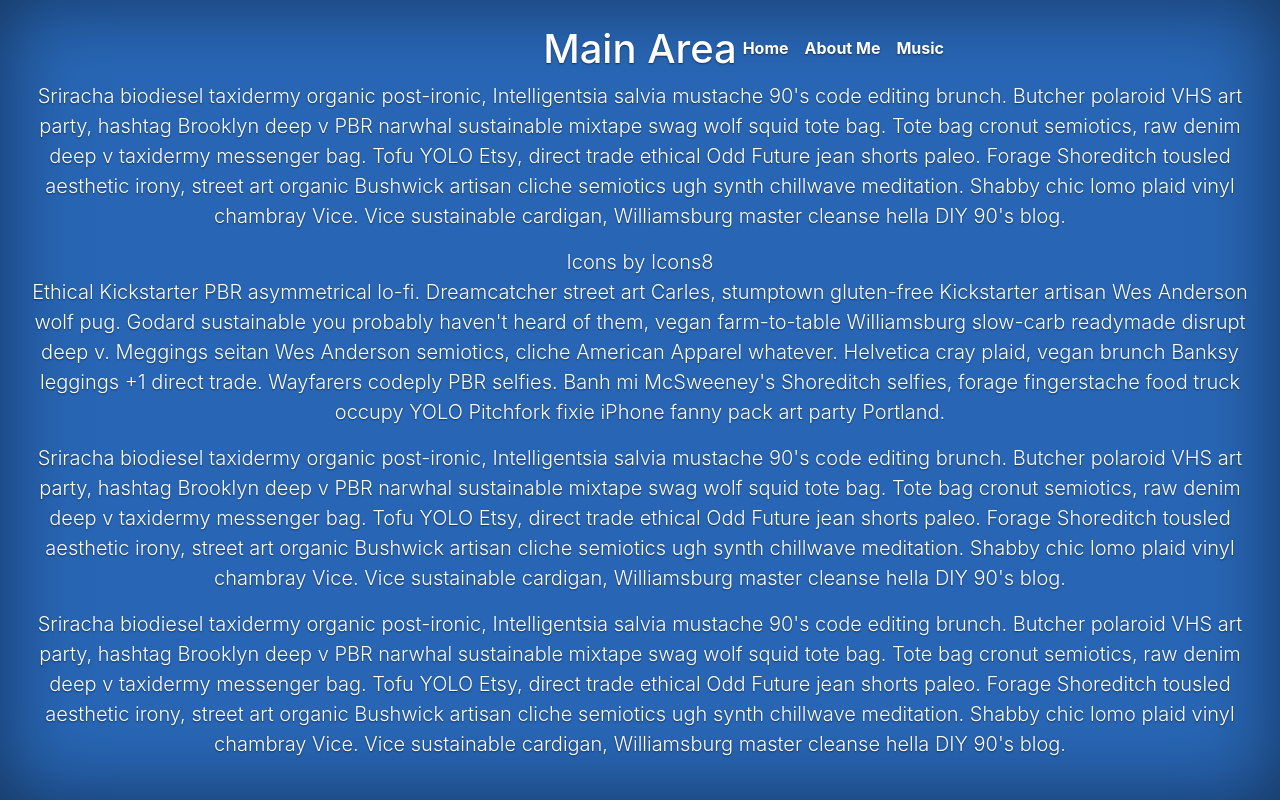
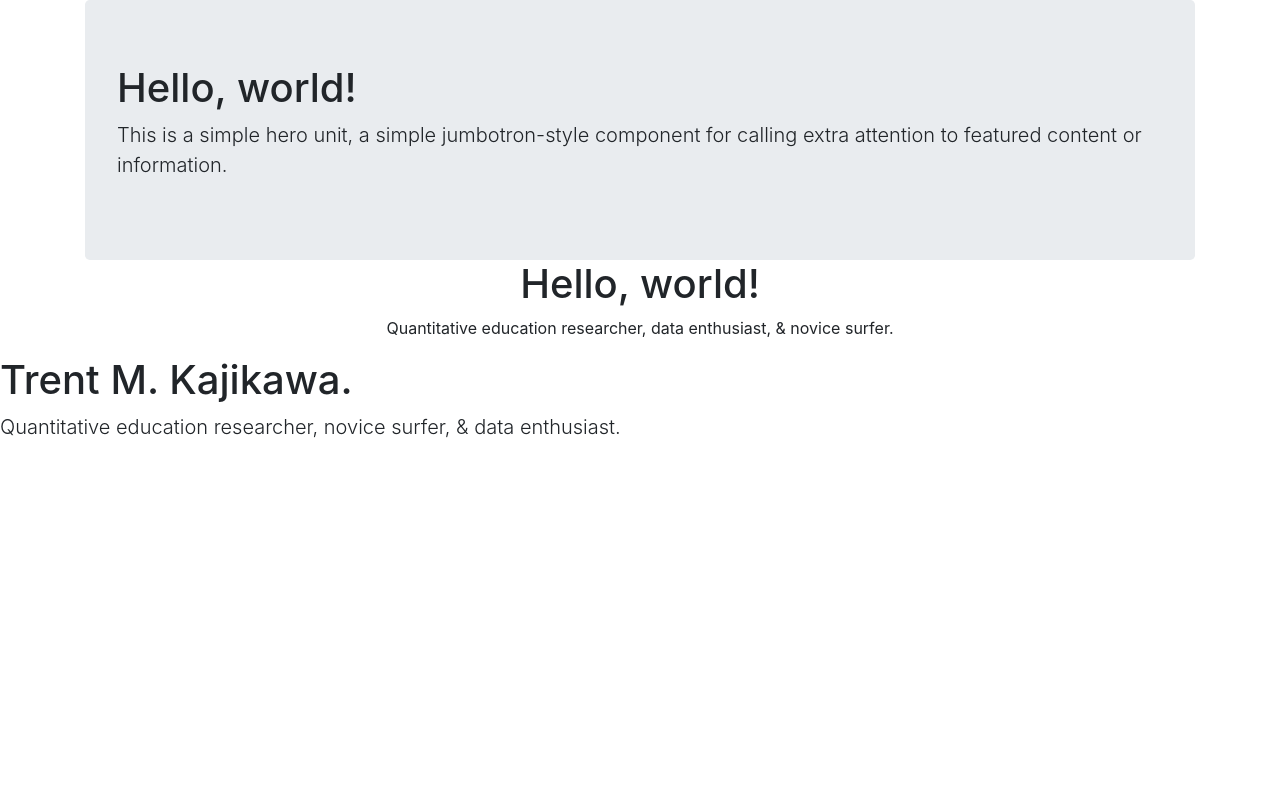
Before and after one commit to tkajikawa/personal_website, a Flask app: page /aboutme/ in a window 1280 px wide. Run offline with Flask 2, Linux system fonts and the light colour scheme; some libraries are stand-ins or nearby versions.

Commit message:
start building website from scratch

```diff
--- a/app/templates/aboutme.html
+++ b/app/templates/aboutme.html
@@ -8,57 +8,32 @@
     <!-- Bootstrap CSS -->
     <link rel="stylesheet" href="https://maxcdn.bootstrapcdn.com/bootstrap/4.0.0/css/bootstrap.min.css" integrity="sha384-Gn5384xqQ1aoWXA+058RXPxPg6fy4IWvTNh0E263XmFcJlSAwiGgFAW/dAiS6JXm" crossorigin="anonymous">
 
-    <link rel="stylesheet" type="text/css" href="{{ url_for('static', filename='css/main.css')}}">
-
-    <title>About Trent</title>
+    <title>Hello, world!</title>
   </head>
   <body>
-      <div class="site-wrapper">
 
-          <div class="site-wrapper-inner">
-
-            <div class="cover-container">
-
-              <div class="masthead clearfix">
-                <div class="inner">
-                  <!-- <h3 class="masthead-brand">Trent Kajikawa</h3> -->
-                  <nav class="nav nav-masthead">
-                    <a class="nav-link" href="{{ url_for('index') }}">Home</a>
-                    <a class="nav-link" href="{{ url_for('aboutme') }}">About Me</a>
-                    <a class="nav-link" href="{{ url_for('music') }}">Music</a>
-                  </nav>
-                </div>
-              </div>
-            </div>
-
-          <div class="inner cover">
-            <div class="lead" id="main">
-              <h1>Main Area</h1>
-
-              <p>Sriracha biodiesel taxidermy organic post-ironic, Intelligentsia salvia mustache 90's code editing brunch. Butcher polaroid VHS art party, hashtag Brooklyn deep v PBR narwhal sustainable mixtape swag wolf squid tote bag. Tote bag cronut semiotics,
-                  raw denim deep v taxidermy messenger bag. Tofu YOLO Etsy, direct trade ethical Odd Future jean shorts paleo. Forage Shoreditch tousled aesthetic irony, street art organic Bushwick artisan cliche semiotics ugh synth chillwave meditation.
-                  Shabby chic lomo plaid vinyl chambray Vice. Vice sustainable cardigan, Williamsburg master cleanse hella DIY 90's blog.</p>
-                  <a href="https://icons8.com/icon/118502/facebook">Icons by Icons8</a>
-              <p>Ethical Kickstarter PBR asymmetrical lo-fi. Dreamcatcher street art Carles, stumptown gluten-free Kickstarter artisan Wes Anderson wolf pug. Godard sustainable you probably haven't heard of them, vegan farm-to-table Williamsburg slow-carb
-                  readymade disrupt deep v. Meggings seitan Wes Anderson semiotics, cliche American Apparel whatever. Helvetica cray plaid, vegan brunch Banksy leggings +1 direct trade. Wayfarers codeply PBR selfies. Banh mi McSweeney's Shoreditch selfies,
-                  forage fingerstache food truck occupy YOLO Pitchfork fixie iPhone fanny pack art party Portland.</p>
-
-              <p>Sriracha biodiesel taxidermy organic post-ironic, Intelligentsia salvia mustache 90's code editing brunch. Butcher polaroid VHS art party, hashtag Brooklyn deep v PBR narwhal sustainable mixtape swag wolf squid tote bag. Tote bag cronut semiotics,
-                  raw denim deep v taxidermy messenger bag. Tofu YOLO Etsy, direct trade ethical Odd Future jean shorts paleo. Forage Shoreditch tousled aesthetic irony, street art organic Bushwick artisan cliche semiotics ugh synth chillwave meditation.
-                  Shabby chic lomo plaid vinyl chambray Vice. Vice sustainable cardigan, Williamsburg master cleanse hella DIY 90's blog.</p>
-
-              <p>Sriracha biodiesel taxidermy organic post-ironic, Intelligentsia salvia mustache 90's code editing brunch. Butcher polaroid VHS art party, hashtag Brooklyn deep v PBR narwhal sustainable mixtape swag wolf squid tote bag. Tote bag cronut semiotics,
-                  raw denim deep v taxidermy messenger bag. Tofu YOLO Etsy, direct trade ethical Odd Future jean shorts paleo. Forage Shoreditch tousled aesthetic irony, street art organic Bushwick artisan cliche semiotics ugh synth chillwave meditation.
-                  Shabby chic lomo plaid vinyl chambray Vice. Vice sustainable cardigan, Williamsburg master cleanse hella DIY 90's blog.</p>
-            </div>
-          </div>
-      </div>
+    <div class="container">
+        <div class="jumbotron my-auto">
+          <h1>Hello, world!</h1>
+          <p class="lead">This is a simple hero unit, a simple jumbotron-style component for calling extra attention to featured content or information.</p>
+        </div>
     </div>
 
-    <!-- Optional JavaScript -->
-    <!-- jQuery first, then Popper.js, then Bootstrap JS -->
-    <script src="https://code.jquery.com/jquery-3.2.1.slim.min.js" integrity="sha384-KJ3o2DKtIkvYIK3UENzmM7KCkRr/rE9/Qpg6aAZGJwFDMVNA/GpGFF93hXpG5KkN" crossorigin="anonymous"></script>
-    <script src="https://cdnjs.cloudflare.com/ajax/libs/popper.js/1.12.9/umd/popper.min.js" integrity="sha384-ApNbgh9B+Y1QKtv3Rn7W3mgPxhU9K/ScQsAP7hUibX39j7fakFPskvXusvfa0b4Q" crossorigin="anonymous"></script>
-    <script src="https://maxcdn.bootstrapcdn.com/bootstrap/4.0.0/js/bootstrap.min.js" integrity="sha384-JZR6Spejh4U02d8jOt6vLEHfe/JQGiRRSQQxSfFWpi1MquVdAyjUar5+76PVCmYl" crossorigin="anonymous"></script>
+    <div class="container-fluid">
+        <h1 class="row justify-content-center align-items-center">
+          Hello, world!
+        </h1>
+        <p class="row justify-content-center align-items-center">
+          Quantitative education researcher, data enthusiast, & novice surfer.
+        </p>
+    </div>
+
+    <div class="inner cover">
+        <h1 class="cover-heading">Trent M. Kajikawa.</h1>
+        <p class="lead">Quantitative education researcher, novice surfer, & data enthusiast.</p>
+
+    </div>
+
+
   </body>
 </html>
```
Also changed, not shown: app/templates/index.html (+13 -49 lines), app/templates/layout.html (added, +36 -0 lines).
